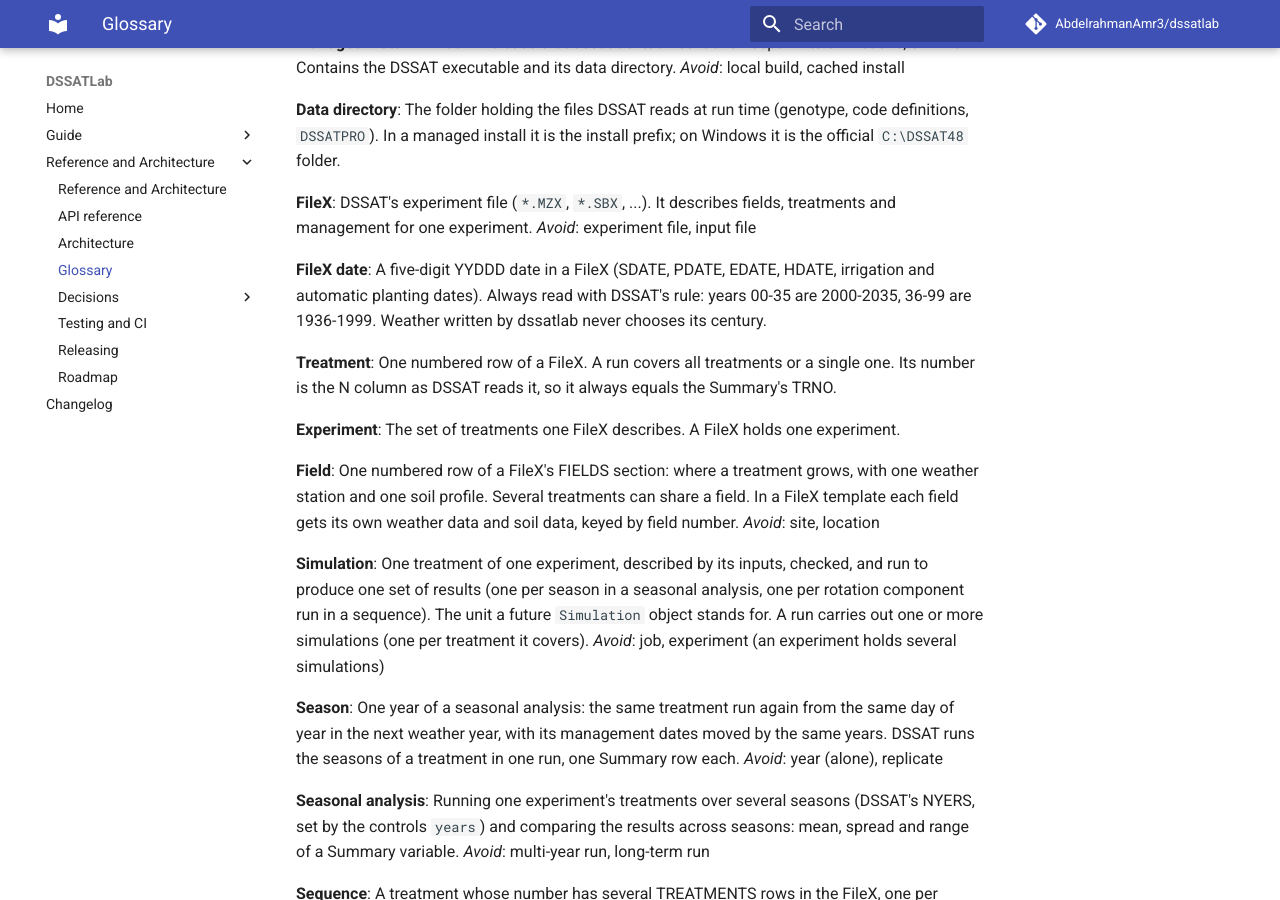
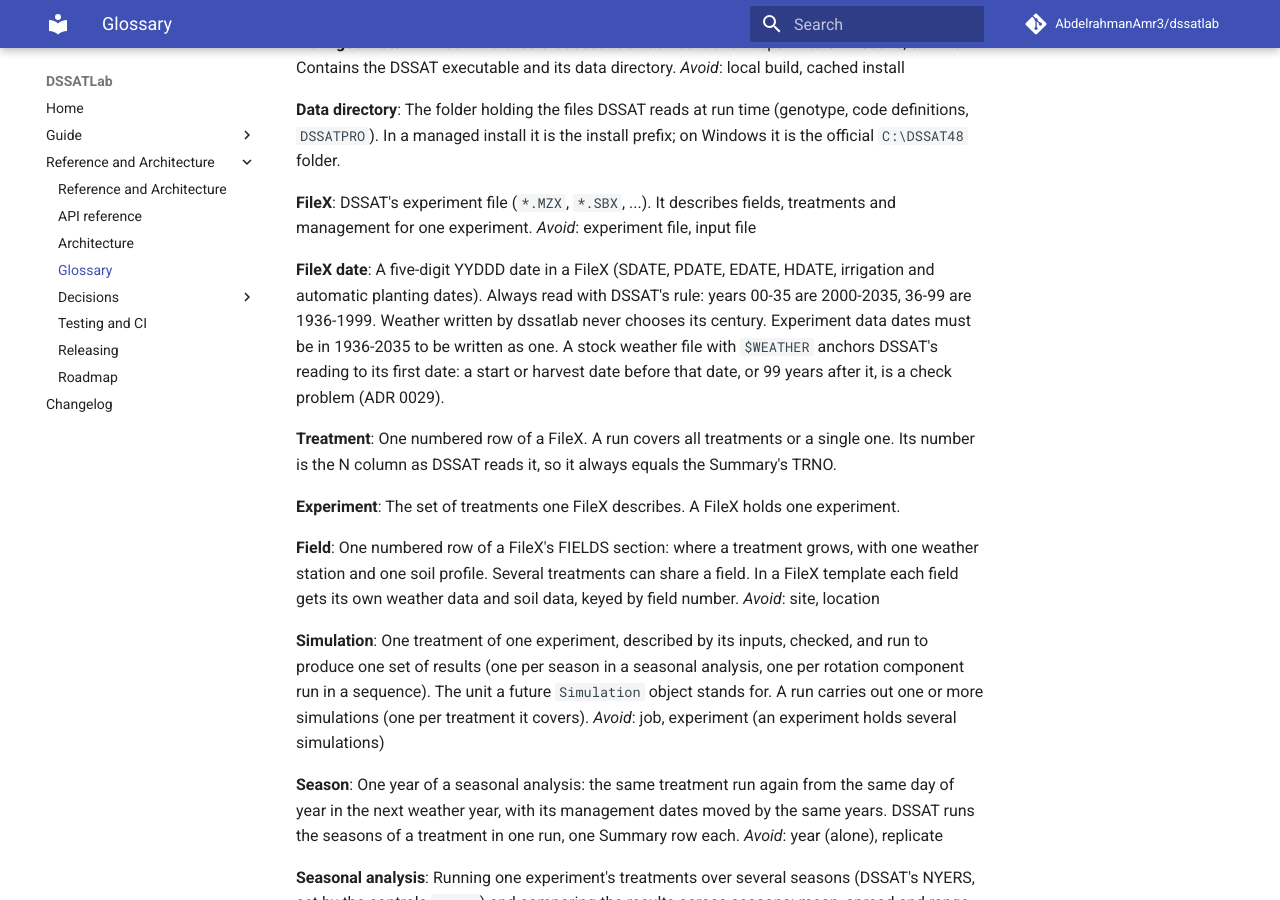
Before and after one commit to AbdelrahmanAmr3/dssatlab, an MkDocs documentation site: the page built from docs/reference/glossary.md, in a window 1280 px wide and 900 px high, scrolled down 393 px. Built offline with MkDocs 1.6.1 and Material for MkDocs 9.7.7, drawn with Linux system fonts in a browser that asks for light colours; comment, search, counter and statistics services are not loaded.

Commit message:
Record the stock $WEATHER anchor window and the 1936-2035 FileX date range
Co-Authored-By: Claude Opus 5.5 <noreply@anthropic.com>

```diff
--- a/CONTEXT.md
+++ b/CONTEXT.md
@@ -40,7 +40,9 @@ _Avoid_: experiment file, input file
 **FileX date**:
 A five-digit YYDDD date in a FileX (SDATE, PDATE, EDATE, HDATE, irrigation and automatic planting
 dates). Always read with DSSAT's rule: years 00-35 are 2000-2035, 36-99 are 1936-1999. Weather written by
-dssatlab never chooses its century.
+dssatlab never chooses its century. Experiment data dates must be in 1936-2035 to be written as one.
+A stock weather file with `$WEATHER` anchors DSSAT's reading to its first date: a start or harvest date
+before that date, or 99 years after it, is a check problem (ADR 0029).
 
 **Treatment**:
 One numbered row of a FileX. A run covers all treatments or a single one. Its number is the
```
Also changed, not shown: docs/adr/0029-stock-weather-anchor-checked-as-a-window.md (added, +35 -0 lines).
